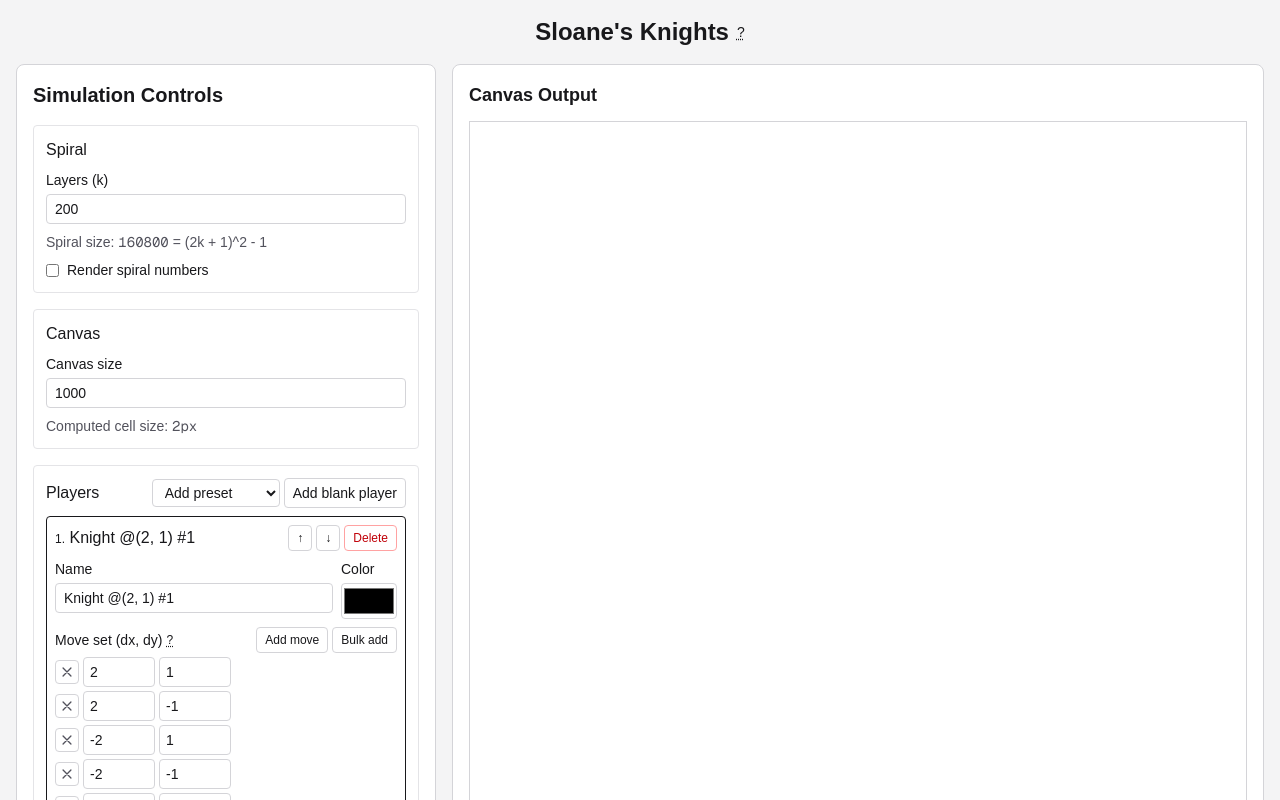
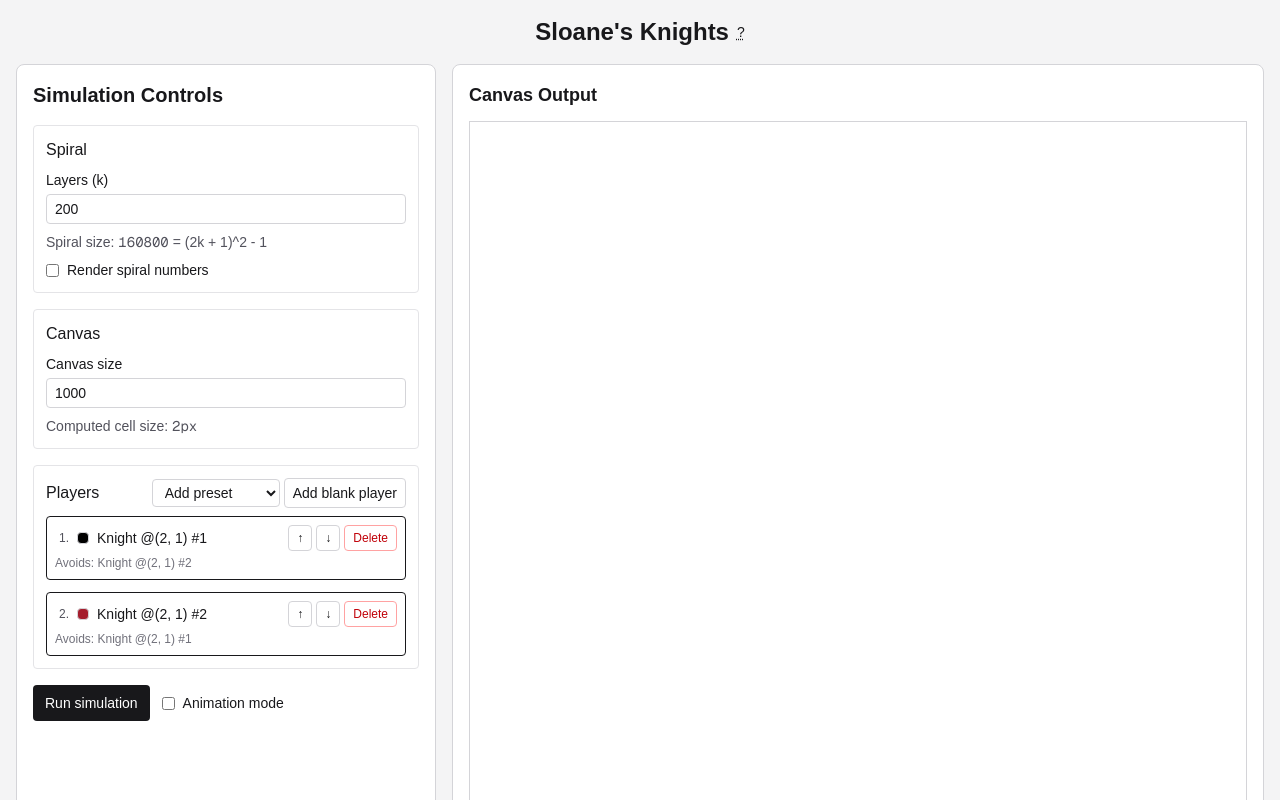
Before and after one commit to motiwalam/sloanes-knights, a Next.js app: page /sloanes-knights/ in a window 1280 px wide. Shown: the top 800 px of the page. Built offline with nearby package versions, Linux system fonts and the light colour scheme.

Commit message:
make player cards foldable

```diff
--- a/app/page.tsx
+++ b/app/page.tsx
@@ -23,6 +23,7 @@ type EditablePlayer = {
   id: string;
   name: string;
   color: string;
+  isFolded: boolean;
   moveSet: { xInput: string; yInput: string }[];
   avoidPlayerIds: string[];
 };
@@ -117,6 +118,7 @@ function createPlayerDraft(players: EditablePlayer[]): EditablePlayer {
     id: `player-${playerIdCounter++}`,
     name: `Player #${getNextPlayerNumber(players)}`,
     color: getDefaultColor(players),
+    isFolded: true,
     moveSet: [],
     avoidPlayerIds: [],
   };
@@ -131,6 +133,7 @@ function createPresetPlayerDraft(
     id: `player-${playerIdCounter++}`,
     name: `${trimmedName} #${getNextPresetPlayerNumber(players, trimmedName)}`,
     color: getDefaultColor(players),
+    isFolded: true,
     moveSet: preset.moveSet.map(([x, y]) => ({
       xInput: String(x),
       yInput: String(y),
@@ -1010,17 +1013,76 @@ export default function Home() {
             <div className="space-y-3">
               {players.map((player, index) => {
                 const enemyOptions = players;
+                const isFolded = player.isFolded;
+                const trimmedPlayerName = player.name.trim();
+                const displayPlayerName =
+                  trimmedPlayerName.length > 0
+                    ? trimmedPlayerName
+                    : "Unnamed player";
+                const avoidedPlayerNames = player.avoidPlayerIds
+                  .map(
+                    (enemyId) =>
+                      players
+                        .find((candidate) => candidate.id === enemyId)
+                        ?.name.trim() ?? "",
+                  )
+                  .map((name) => (name.length > 0 ? name : "Unnamed player"))
+                  .join(", ");
 
                 return (
                   <article
                     key={player.id}
-                    className="space-y-2 rounded border p-2"
-                  >
-                    <div className="flex items-center justify-between">
-                      <h3 className="font-medium">
-                        <span className="text-xs">{index + 1}.</span>{" "}
-                        {player.name}
-                      </h3>
+                    className="group relative rounded border p-2"
+                  >
+                    <button
+                      type="button"
+                      onClick={() =>
+                        updatePlayer(player.id, (draft) => ({
+                          ...draft,
+                          isFolded: !draft.isFolded,
+                        }))
+                      }
+                      className="absolute inset-x-0 top-0 z-10 h-6 cursor-pointer rounded-t"
+                      aria-label={
+                        isFolded
+                          ? `Unfold player ${index + 1} card`
+                          : `Fold player ${index + 1} card`
+                      }
+                      title={isFolded ? "Unfold card" : "Fold card"}
+                    >
+                      <span className="absolute left-1 top-0.5 text-zinc-500 opacity-0 transition-opacity group-hover:opacity-100 group-focus-within:opacity-100">
+                        <svg
+                          viewBox="0 0 16 16"
+                          className="h-3 w-3"
+                          aria-hidden="true"
+                        >
+                          <path
+                            d="M3.5 6.5l4.5 4.5 4.5-4.5"
+                            stroke="currentColor"
+                            strokeWidth="1.5"
+                            fill="none"
+                            strokeLinecap="round"
+                            strokeLinejoin="round"
+                          />
+                        </svg>
+                      </span>
+                    </button>
+                    {isFolded ? (
+                      <div className="space-y-1">
+                        <div className="flex items-center justify-between gap-2">
+                          <div className="flex min-w-0 flex-1 items-center gap-2 px-1 py-0.5">
+                            <span className="text-xs text-zinc-600">
+                              {index + 1}.
+                            </span>
+                            <span
+                              className="h-3 w-3 shrink-0 rounded-sm border border-zinc-300"
+                              style={{ backgroundColor: player.color }}
+                              aria-hidden="true"
+                            />
+                            <span className="truncate text-sm font-medium">
+                              {displayPlayerName}
+                            </span>
+                          </div>
                           <div className="flex gap-1">
                             <button
                               type="button"
@@ -1035,7 +1097,7 @@ export default function Home() {
                                   return next;
                                 })
                               }
-                          className="rounded border border-zinc-300 px-2 py-1 text-xs hover:bg-zinc-100"
+                              className="rounded border border-zinc-300 z-11 px-2 py-1 text-xs hover:bg-zinc-100"
                             >
                               ↑
                             </button>
@@ -1052,7 +1114,7 @@ export default function Home() {
                                   return next;
                                 })
                               }
-                          className="rounded border border-zinc-300 px-2 py-1 text-xs hover:bg-zinc-100"
+                              className="rounded border border-zinc-300 z-11 px-2 py-1 text-xs hover:bg-zinc-100"
                             >
                               ↓
                             </button>
@@ -1073,7 +1135,79 @@ export default function Home() {
                                     })),
                                 )
                               }
-                          className="rounded border border-red-300 px-2 py-1 text-xs text-red-700 hover:bg-red-50"
+                              className="rounded border border-red-300 z-11 px-2 py-1 text-xs text-red-700 hover:bg-red-50"
+                            >
+                              Delete
+                            </button>
+                          </div>
+                        </div>
+                        <p className="text-xs text-zinc-500">
+                          Avoids:{" "}
+                          {avoidedPlayerNames.length > 0
+                            ? avoidedPlayerNames
+                            : "(none)"}
+                        </p>
+                      </div>
+                    ) : (
+                      <div className="space-y-2">
+                        <div className="flex items-center justify-between">
+                          <h3 className="font-medium">
+                            <span className="text-xs">{index + 1}.</span>{" "}
+                            {player.name}
+                          </h3>
+                          <div className="flex gap-1">
+                            <button
+                              type="button"
+                              onClick={() =>
+                                setPlayers((prev) => {
+                                  if (index === 0) return prev;
+                                  const next = [...prev];
+                                  [next[index - 1], next[index]] = [
+                                    next[index],
+                                    next[index - 1],
+                                  ];
+                                  return next;
+                                })
+                              }
+                              className="rounded border border-zinc-300 z-11 px-2 py-1 text-xs hover:bg-zinc-100"
+                            >
+                              ↑
+                            </button>
+                            <button
+                              type="button"
+                              onClick={() =>
+                                setPlayers((prev) => {
+                                  if (index === prev.length - 1) return prev;
+                                  const next = [...prev];
+                                  [next[index], next[index + 1]] = [
+                                    next[index + 1],
+                                    next[index],
+                                  ];
+                                  return next;
+                                })
+                              }
+                              className="rounded border border-zinc-300 z-11 px-2 py-1 text-xs hover:bg-zinc-100"
+                            >
+                              ↓
+                            </button>
+                            <button
+                              type="button"
+                              onClick={() =>
+                                setPlayers((prev) =>
+                                  prev
+                                    .filter(
+                                      (candidate) => candidate.id !== player.id,
+                                    )
+                                    .map((candidate) => ({
+                                      ...candidate,
+                                      avoidPlayerIds:
+                                        candidate.avoidPlayerIds.filter(
+                                          (enemyId) => enemyId !== player.id,
+                                        ),
+                                    })),
+                                )
+                              }
+                              className="rounded border border-red-300 z-11 px-2 py-1 text-xs text-red-700 hover:bg-red-50"
                             >
                               Delete
                             </button>
@@ -1284,7 +1418,8 @@ export default function Home() {
                                 type="button"
                                 onClick={() =>
                                   updatePlayer(player.id, (draft) => {
-                                const availableEnemies = enemyOptions.filter(
+                                    const availableEnemies =
+                                      enemyOptions.filter(
                                         (candidate) =>
                                           !draft.avoidPlayerIds.includes(
                                             candidate.id,
@@ -1326,13 +1461,16 @@ export default function Home() {
                                       const nextEnemyId = event.target.value;
                                       if (
                                         nextEnemyId !== enemyId &&
-                                    draft.avoidPlayerIds.includes(nextEnemyId)
+                                        draft.avoidPlayerIds.includes(
+                                          nextEnemyId,
+                                        )
                                       ) {
                                         return draft;
                                       }
                                       return {
                                         ...draft,
-                                    avoidPlayerIds: draft.avoidPlayerIds.map(
+                                        avoidPlayerIds:
+                                          draft.avoidPlayerIds.map(
                                             (candidate, index2) =>
                                               index2 === enemyIndex
                                                 ? nextEnemyId
@@ -1355,7 +1493,8 @@ export default function Home() {
                                   onClick={() =>
                                     updatePlayer(player.id, (draft) => ({
                                       ...draft,
-                                  avoidPlayerIds: draft.avoidPlayerIds.filter(
+                                      avoidPlayerIds:
+                                        draft.avoidPlayerIds.filter(
                                           (_, index2) => index2 !== enemyIndex,
                                         ),
                                     }))
@@ -1368,6 +1507,8 @@ export default function Home() {
                             );
                           })}
                         </div>
+                      </div>
+                    )}
                   </article>
                 );
               })}
```
Lines whose indentation alone changed are shown as unchanged.
